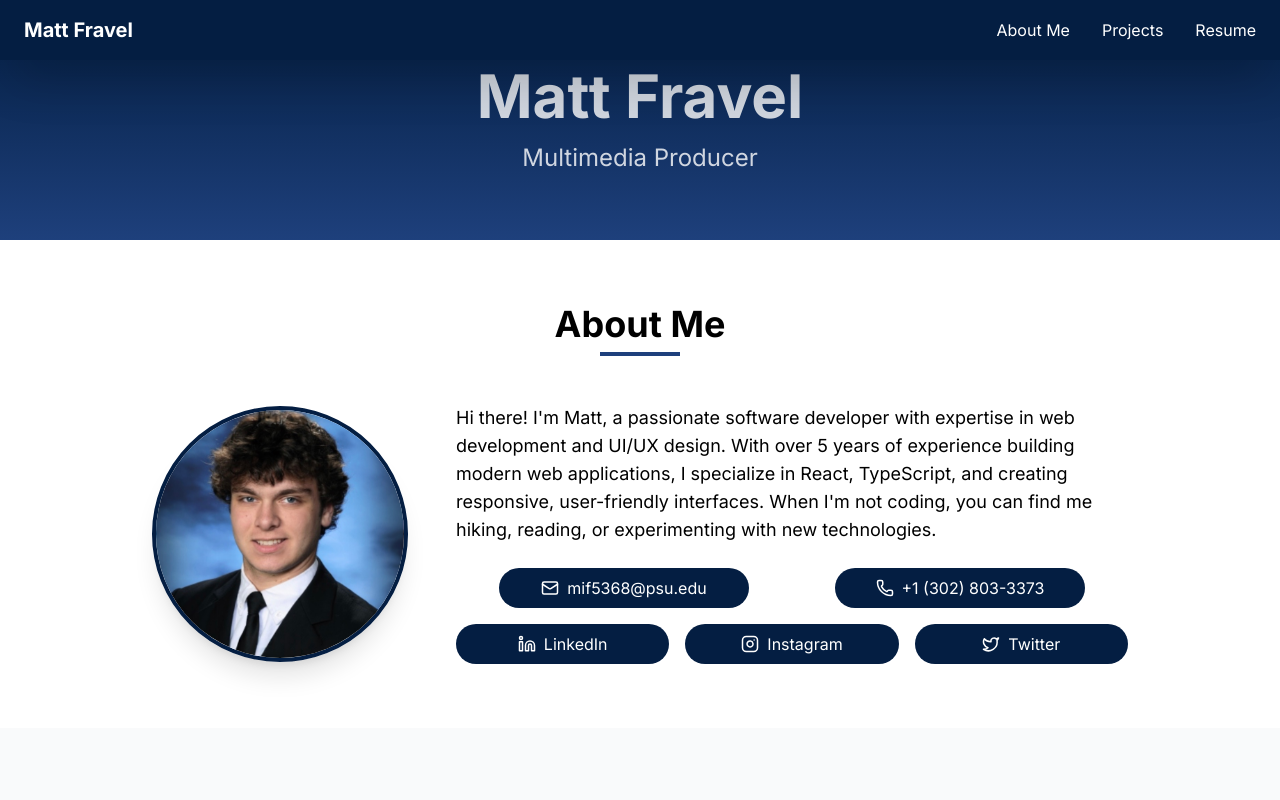
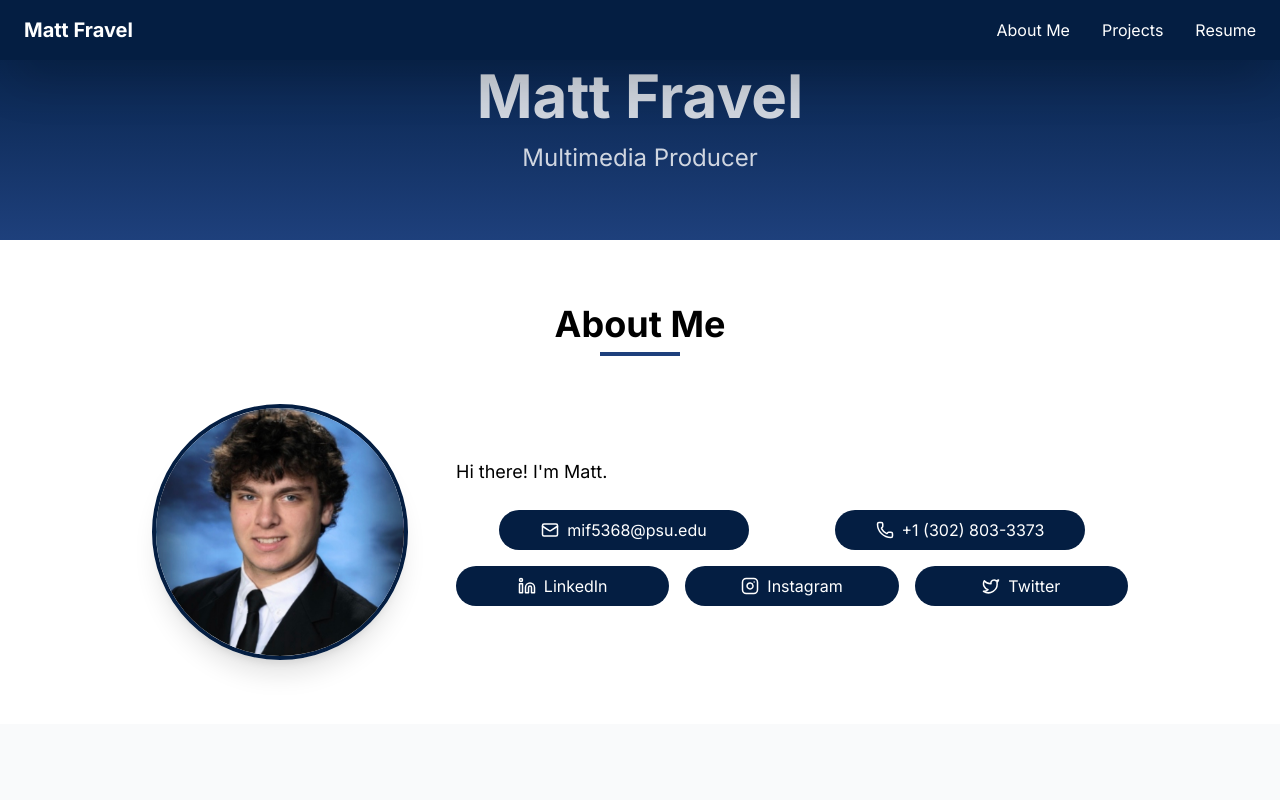
Before and after one commit to OBress/matt-website, a Next.js app: page / in a window 1280 px wide. Shown: the top 800 px of the page. Built offline with nearby package versions, Linux system fonts and the light colour scheme.

Commit message:
Update about-me.ts

```diff
--- a/content/about-me.ts
+++ b/content/about-me.ts
@@ -12,7 +12,7 @@ export interface AboutMe {
 
 export const aboutMe: AboutMe = {
   name: "Matt Fravel",
-  description: "Hi there! I'm Matt, a passionate software developer with expertise in web development and UI/UX design. With over 5 years of experience building modern web applications, I specialize in React, TypeScript, and creating responsive, user-friendly interfaces. When I'm not coding, you can find me hiking, reading, or experimenting with new technologies.",
+  description: "Hi there! I'm Matt.",
   socialLinks: [
     {
       name: "Email",
```
